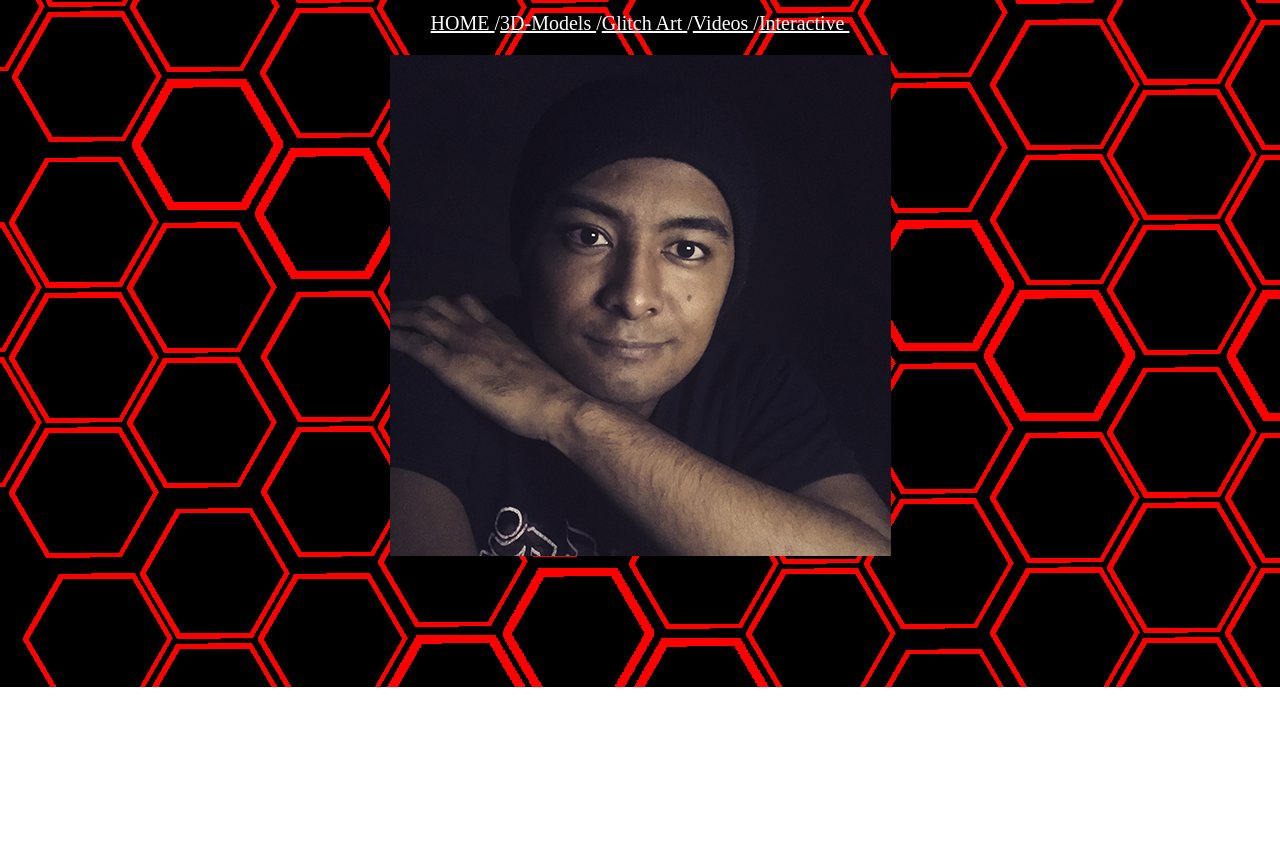
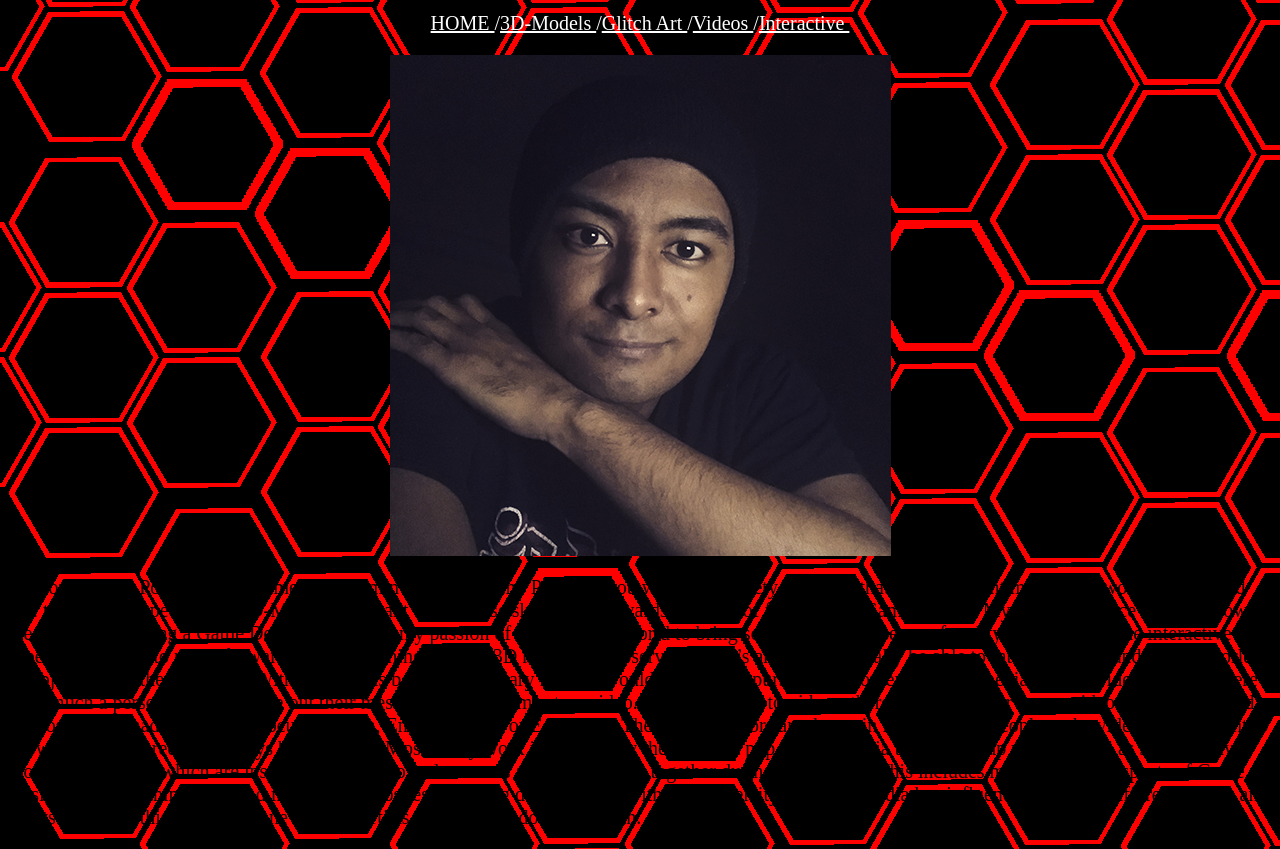
Before and after one commit to Ben-Norman-Art/Portfolio, a plain HTML site: page index.html in a window 1280 px wide. Shown: the part 113-962 px from the top of the page. Before the commit the page ends 800 px from the top, so only its background shows below. Drawn offline with Linux system fonts and the light colour scheme.

Commit message:
Update index.html

```diff
--- a/index.html
+++ b/index.html
@@ -19,3 +19,10 @@ body {
 <div class="Group">
 <img class="Signs" src="Profile%20Pic.png">
 </div>
+
+<p style="class:white">Welcome to my Portfolio! My name is Benjamin Norman, in my Portfolio you will see a variety of pieces that best represent me and the work that I would like to focus on, specifically 3D-Modeling. I want to use these skills to go towards my goal of focusing on Game Design. My primary choice of going down the path of becoming a Game Designer is due to my passion of using the 3D world to bring something into a sense of reality. There is also the interactive aspect that I want to move forward in. It’s one thing to see a 3D model and observe it but it’s another to actually be able to interact with it and see the world or object within the 3D world.
+
+With 3D models being my primary focus, I would also like to pursue many other forms of media such as video editing. There is so much a person can do to give out their message when it comes to a video. When it comes to videos, there is a trifecta for how a video can be perceived. Videos can be made either for Documentation, Entertainment, or Education. These three factors are the main factors when people make videos. And I want to show that these three will always be entwined.
+
+Most of my work is inspired by the different pop culture media that I grew up with, as well as some of my most recent pieces which are inspired by my fellow classmates and our struggle together during these times. This includes many different aspects of Game Design, Cartoon animations and interactive websites. Growing during a time with such diversity in digital media has influenced so many different people and artists to pursue this path. I am one of those artists that is going down this path.
+</p>
```
